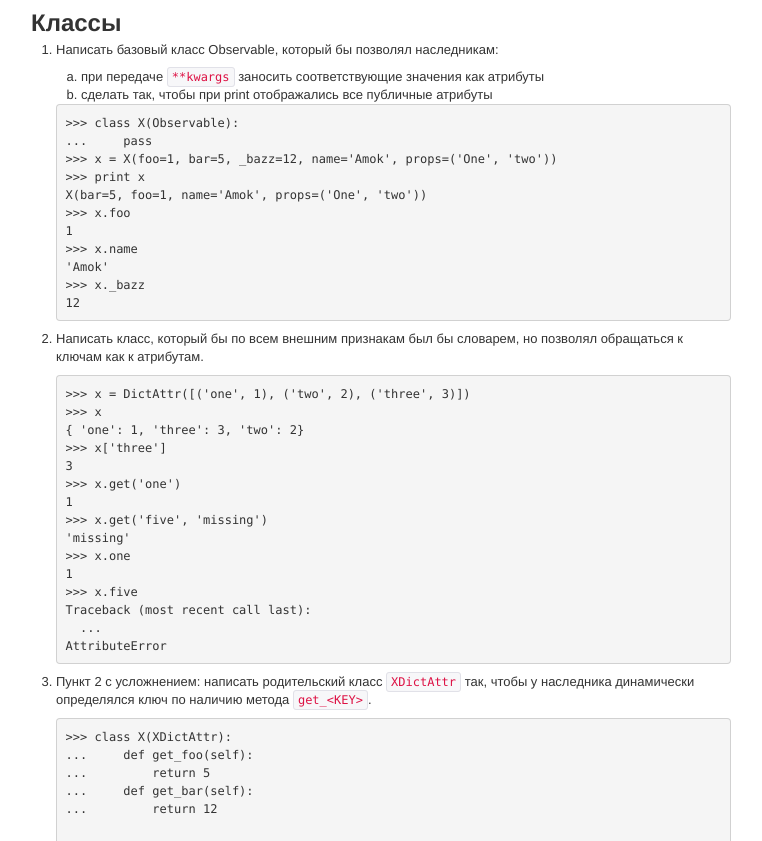
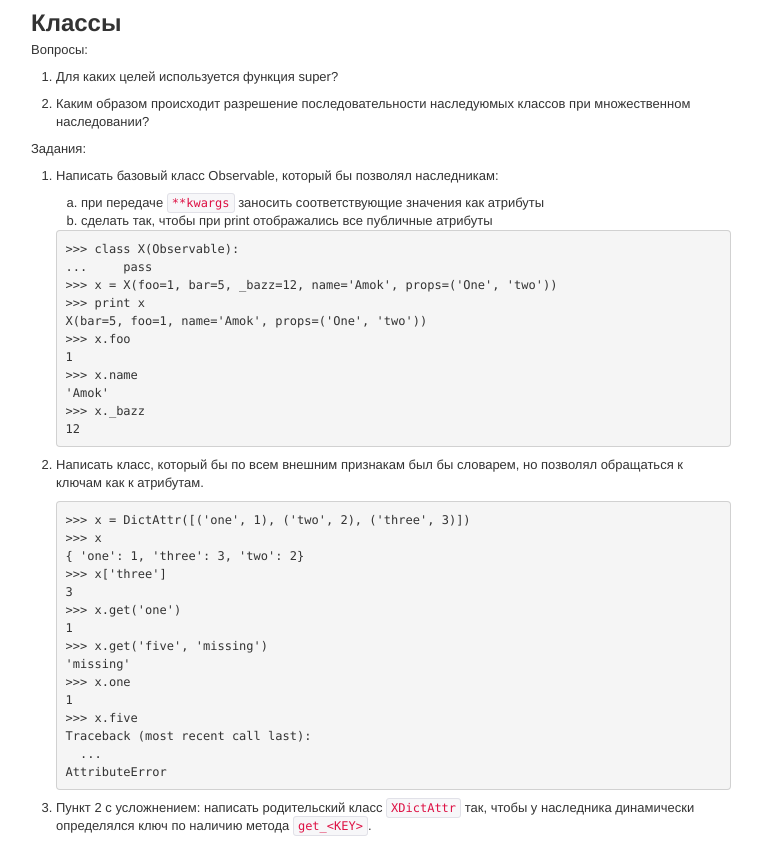
Before and after one commit to semeyon/python-quiz, a plain HTML site: page index.html in a window 1280 px wide. Shown: the part 2613-3454 px from the top of the page, without its empty margins (259-1021 px from the left). Drawn offline with Linux system fonts and the light colour scheme.

Commit message:
Added two teoretical questions to the classes block

```diff
--- a/index.html
+++ b/index.html
@@ -167,7 +167,13 @@ StopIteration</code></pre></li>
 </ol>
 
 <h2>Классы</h2>
+<p>Вопросы:</p>
+<ol>
+    <li><p>Для каких целей используется функция super?</p></li>
+    <li><p>Каким образом происходит разрешение последовательности наследуюмых классов при множественном наследовании?</p></li>
+</ol>
 
+<p>Задания:</p>
 <ol>
 <li><p>Написать базовый класс Observable, который бы позволял наследникам:
 </p><ol style="list-style-type: lower-alpha">
```
